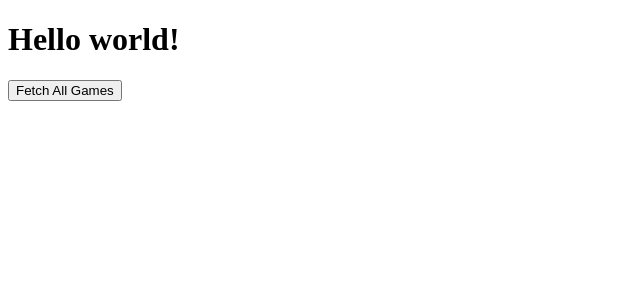
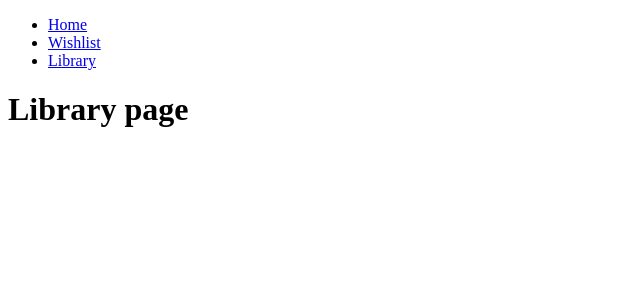
Before and after one commit to Rickert98/Eindopdracht-Rick-Smit, a React (Vite) app: page /library in a window 1280 px wide. Shown: the top 300 px of the page, without its empty margins (0-640 px from the left). Built offline with nearby package versions, Linux system fonts and the light colour scheme.

Commit message:
added nav and some empty pages

```diff
--- a/src/App.jsx
+++ b/src/App.jsx
@@ -1,29 +1,26 @@
-import axios from 'axios';
+/* 1.0 Imports =======================================================================================================*/
+/* === 1.1 */
+import { Routes, Route } from 'react-router-dom';
 
-const api_key = '35ad69804a1549088a32b833826e09f4'
+/* === 1.2 Styles import =============================================================================================*/
+
+/* === 1.3 Components import =========================================================================================*/
+import Navigation from './components/nav/Navigation.jsx';
+import Home from './pages/home/Home.jsx';
+import Wishlist from './pages/wishlist/Wishlist.jsx';
+import Library from './pages/library/Library.jsx';
 
 
+/* 2.0 Function App ==================================================================================================*/
 function App() {
-    async function fetchGames () {
-        try {
-            const result = await axios.get('https://api.rawg.io/api/games', {
-                params: {
-                    key: api_key,
-
-                }
-            })
-            console.log(result);
-        } catch (e){
-            console.error(e);
-        }
-    }
-
     return (
         <>
-            <main>
-                <h1>Hello world!</h1>
-                <button type='button' onClick={() => fetchGames()}>Fetch All Games</button>
-            </main>
+            {<Navigation/>}
+            <Routes>
+                <Route path="/" element={<Home/>}/>
+                <Route path="/wishlist" element={<Wishlist/>}/>
+                <Route path="/library" element={<Library/>}/>
+            </Routes>
         </>
     )
 }
--- /dev/null
+++ b/src/components/nav/Navigation.jsx
@@ -0,0 +1,27 @@
+/* 1.0 Imports =======================================================================================================*/
+/* === 1.1 */
+import React from 'react';
+import { NavLink } from 'react-router-dom';
+
+/* === 1.2 Styles import =============================================================================================*/
+
+/* 2.0 Function Navigation ===========================================================================================*/
+function Navigation() {
+    return (
+        <nav>
+            <ul>
+                <li>
+                    <NavLink to="/">Home</NavLink>
+                </li>
+                <li>
+                    <NavLink to="/wishlist">Wishlist</NavLink>
+                </li>
+                <li>
+                    <NavLink to="/library">Library</NavLink>
+                </li>
+            </ul>
+        </nav>
+    )
+}
+
+export default Navigation
--- a/src/main.jsx
+++ b/src/main.jsx
@@ -1,14 +1,14 @@
 import React from 'react'
 import ReactDOM from 'react-dom/client'
 import App from './App.jsx'
-/*
 import { BrowserRouter as Router } from 'react-router-dom';
-*/
 
 import './index.css'
 
 ReactDOM.createRoot(document.getElementById('root')).render(
     <React.StrictMode>
-        <App />
+        <Router>
+            <App />
+        </Router>
     </React.StrictMode>,
 )
--- /dev/null
+++ b/src/pages/home/Home.jsx
@@ -0,0 +1,32 @@
+import axios from 'axios';
+
+
+const api_key = '35ad69804a1549088a32b833826e09f4'
+
+
+function Home () {
+    async function fetchGames () {
+        try {
+            const result = await axios.get('https://api.rawg.io/api/games', {
+                params: {
+                    key: api_key,
+
+                }
+            })
+            console.log(result);
+        } catch (e){
+            console.error(e);
+        }
+    }
+
+    return (
+        <>
+            <main>
+                <h1>Home page!</h1>
+                <button type='button' onClick={() => fetchGames()}>Fetch All Games</button>
+            </main>
+        </>
+    )
+}
+
+export default Home
--- /dev/null
+++ b/src/pages/library/Library.jsx
@@ -0,0 +1,9 @@
+function Library () {
+    return (
+        <>
+            <h1>Library page</h1>
+        </>
+    )
+}
+
+export default Library
--- /dev/null
+++ b/src/pages/wishlist/Wishlist.jsx
@@ -0,0 +1,9 @@
+function Wishlist () {
+    return (
+        <>
+            <h1>Wishlist page</h1>
+        </>
+    )
+}
+
+export default Wishlist
```
Also changed, not shown: src/pages/game_detail/Game_detail.jsx (added).
